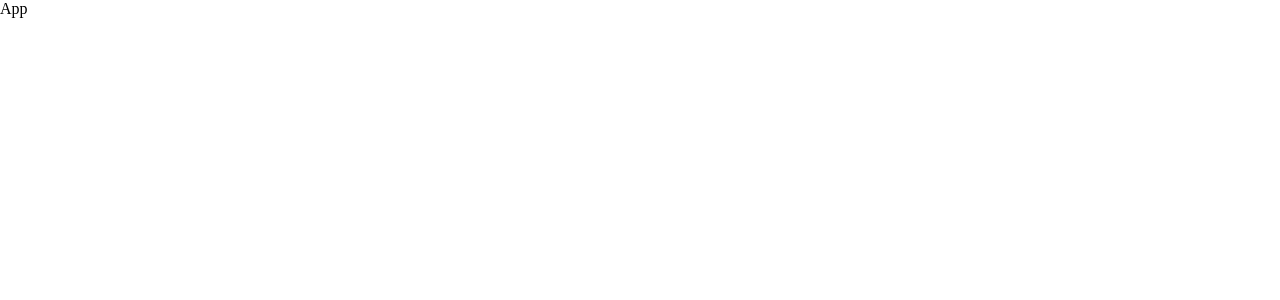
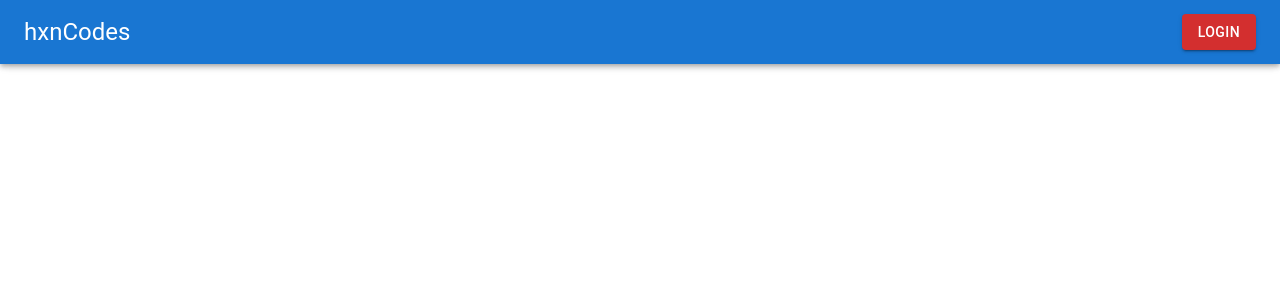
Before and after one commit to hxncodes/React-MUI, a React (Vite) app: page / in a window 1280 px wide. Shown: the top 300 px of the page. Built offline with nearby package versions, Linux system fonts and the light colour scheme.

Commit message:
AppBar with Toolbar

```diff
--- /dev/null
+++ b/Pages/Header.jsx
@@ -0,0 +1,17 @@
+import React from 'react'
+import { AppBar, Toolbar, Typography, Button } from '@mui/material'
+
+function Header() {
+    return (
+        <>
+            <AppBar variant="elevation">
+                <Toolbar >
+                    <Typography variant='h5'>hxnCodes</Typography>
+                    <Button sx={{ marginLeft: 'auto' }} variant='contained' color="error">Login</Button>
+                </Toolbar>
+            </AppBar>
+        </>
+    )
+}
+
+export default Header
--- a/src/App.jsx
+++ b/src/App.jsx
@@ -1,8 +1,11 @@
 import React from 'react'
+import Header from '../Pages/Header'
 
 function App() {
   return (
-    <div>App</div>
+    <>
+      <Header />
+    </>
   )
 }
 
```
